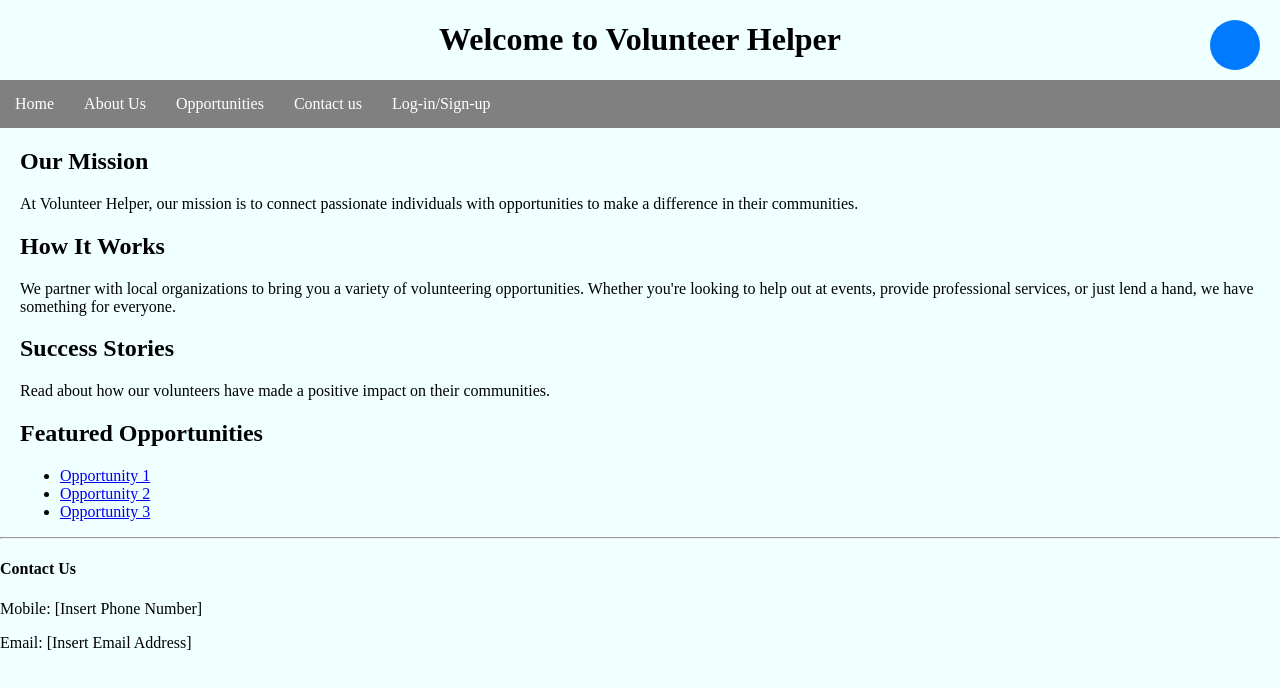
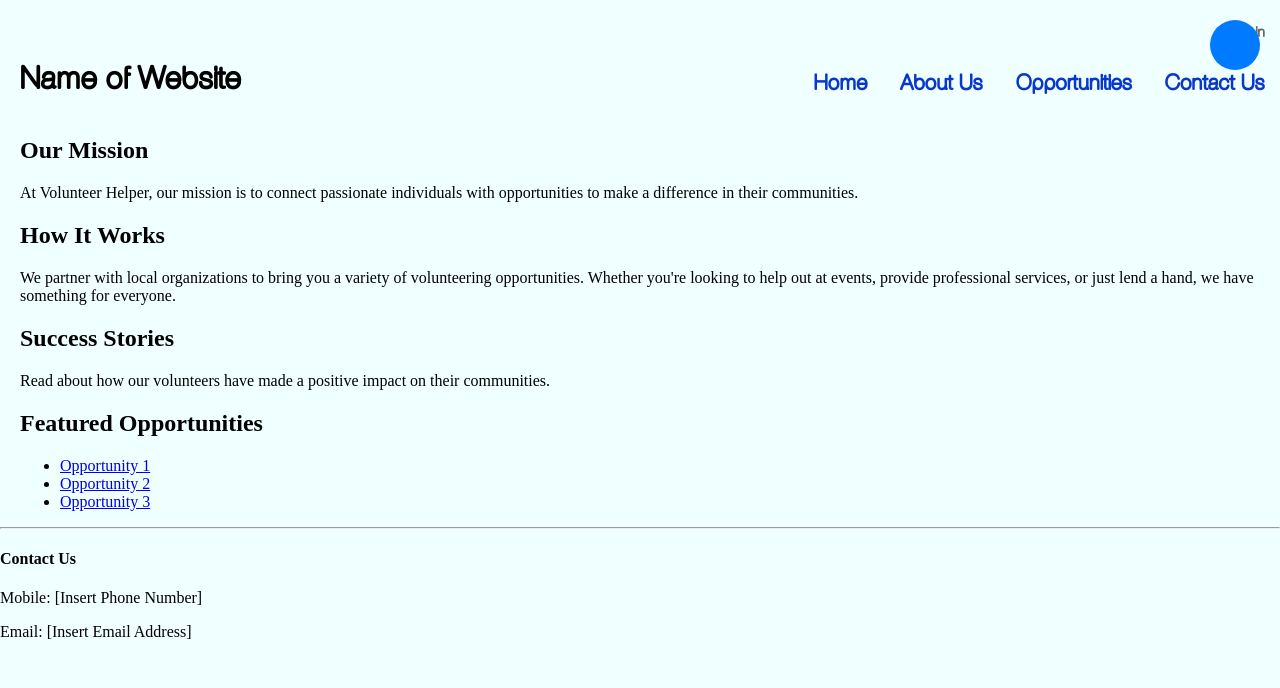
Before and after one commit to Towaiji/Volunteer-website, a plain HTML site: page Home.html in a window 1280 px wide. Drawn offline with Linux system fonts and the light colour scheme.

Commit message:
Merging 01

```diff
--- a/Home.html
+++ b/Home.html
@@ -5,16 +5,24 @@
     <link rel="stylesheet" href="style.css">
 </head>
 <body style="background-color: azure;">
-    <h1>Welcome to Volunteer Helper</h1>
-    <nav class="navbar">
-        <ul>
-            <li><a href="Home.html">Home</a></li>
-            <li><a href="About.html">About Us</a></li>
-            <li><a href="Oppurtunity.html">Opportunities</a></li>
-            <li><a href="contact.html">Contact us</a></li>
-            <li><a href="login.html">Log-in/Sign-up</a></li>
-        </ul>
-    </nav>
+    <div class="header">
+        <h1>Name of Website</h1>
+
+        <nav class="navbar">
+            <ul id="login">
+                <li><a href="login.html">Login</a> </li>
+
+            </ul>
+            <ul>
+                <li><a href="Contact.html">Contact Us</a></li>
+                <li><a href="Oppurtunity.html">Opportunities</a></li>
+                <li><a href="About.html">About Us</a></li>
+                <li><a href="Home.html">Home</a></li>
+
+            </ul>
+        </nav>
+    </div>
+
     <a href="user.html" class="circle-icon">
         <i class="fas fa-user"></i>
     </a>
--- a/style.css
+++ b/style.css
@@ -1,3 +1,8 @@
+.header {
+    display: grid;
+    grid-template-columns: auto auto;
+    align-items: center;
+}
 body{
     margin: 0px;
 }
@@ -6,28 +11,50 @@ main{
     margin-right: 20px;
 }
 h1{
-    text-align: center;
+    font-family: Aovel;
+    padding-left: 20px;
+    justify-self: start;
+    margin-top:60px;
+}
+.Title{
+    justify-self: start;
 }
 .navbar ul{
+    display: flex;
+    flex-direction: row-reverse;
+    align-items: center;
     list-style-type: none;
-    background-color: grey;
     padding: 0px;
     margin: 0px;
     overflow: hidden;
 }
+.navbar ul li {
+    margin-left: 3px;
+    flex-direction: row-reverse;
+    display: flex;
+    align-items: center;
+}
 .navbar a{
-    color: white;
+    font-size: 22px;
+    color: rgb(8, 56, 202);
+    font-family: Aovel;
+    font-weight: bold;
     text-decoration: none;
     padding: 15px;
     display: block;
-    text-align: center;
 }
 .navbar a:hover{
-    background-color: black;
+    background-color: rgb(190, 180, 180, 0.1);
 }
-.navbar li{
-    float: left;
+.navbar ul li img {
+    width: 16px;
+    height: 16px;
 }
+#login a{
+    color: rgb(107, 104, 104);
+    font-size: 15px;
+}
+
 .areadrop{
     display: inline-block;
 }
@@ -80,3 +107,13 @@ h1{
     cursor: pointer;
     color: #fff; /* White color for the icon */
 }
+
+/*Custom Font (Dealerplate California)*/
+@font-face{
+    font-family: "California";
+    src: url(Fonts/dealerplate\ california.ttf) format('truetype')
+}
+@font-face{
+    font-family: "Aovel";
+    src: url(Fonts/AovelSansRounded-rdDL.ttf) format('truetype')
+}
```
Also changed, not shown: About.html (+12 -4 lines), Oppurtunity.html (+19 -11 lines), contact.html (+13 -4 lines), Fonts/AovelSansRounded-rdDL.ttf (added), Fonts/dealerplate california.ttf (added).
